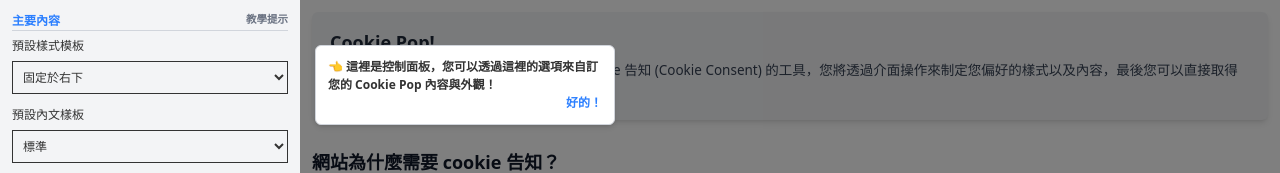
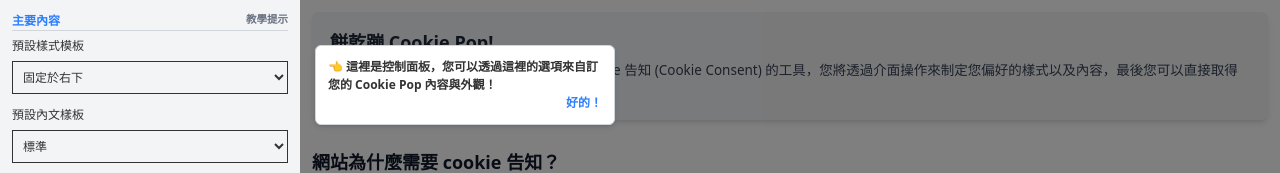
Before and after one commit to Markey6390/cookie-pop, a Vue app: page / in a window 1280 px wide. Shown: the top 173 px of the page. Built offline with nearby package versions, Linux system fonts and the light colour scheme.

Commit message:
Update missing text.

```diff
--- a/src/components/MainContent.vue
+++ b/src/components/MainContent.vue
@@ -3,7 +3,7 @@
 </script>
 <template>
     <div class="bg-gray-100 p-6 rounded-lg shadow-md mb-[30px]">
-        <h2 class="text-2xl font-bold text-gray-800 mb-2">Cookie Pop!</h2>
+        <h2 class="text-2xl font-bold text-gray-800 mb-2">餅乾蹦 Cookie Pop!</h2>
         <p class="text-gray-700 text-lg">餅乾蹦 Cookie Pop! 是一個用於快速生成 Cookie 告知 (Cookie Consent)
             的工具，您將透過介面操作來制定您偏好的樣式以及內容，最後您可以直接取得程式碼，並將其用在您的網站上。</p>
     </div>
```
